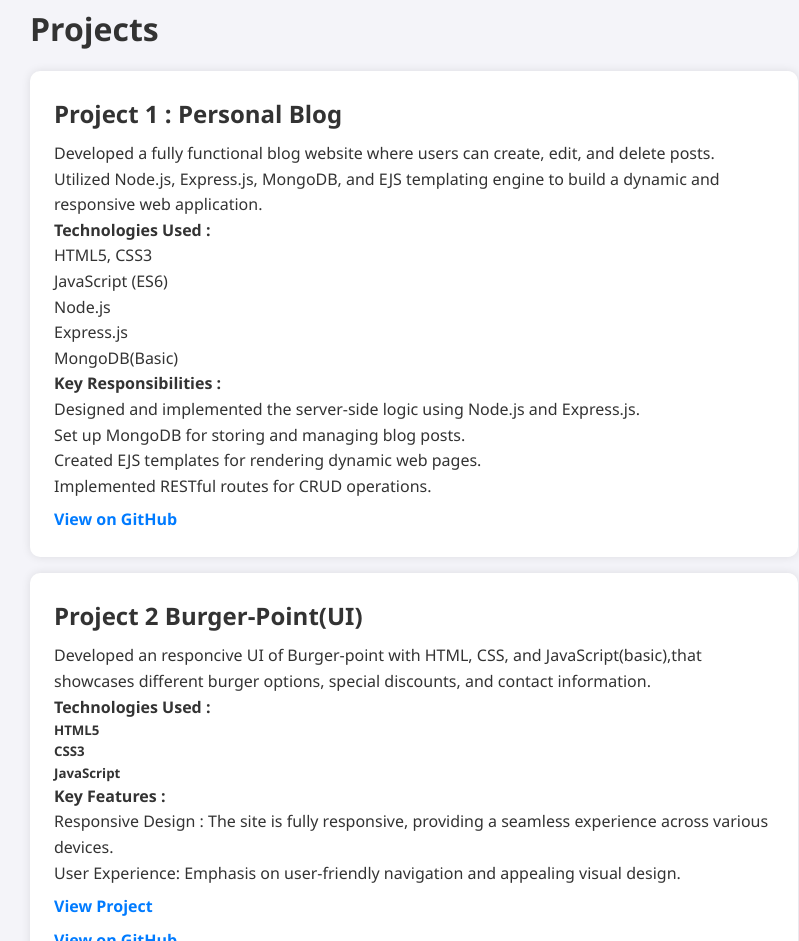
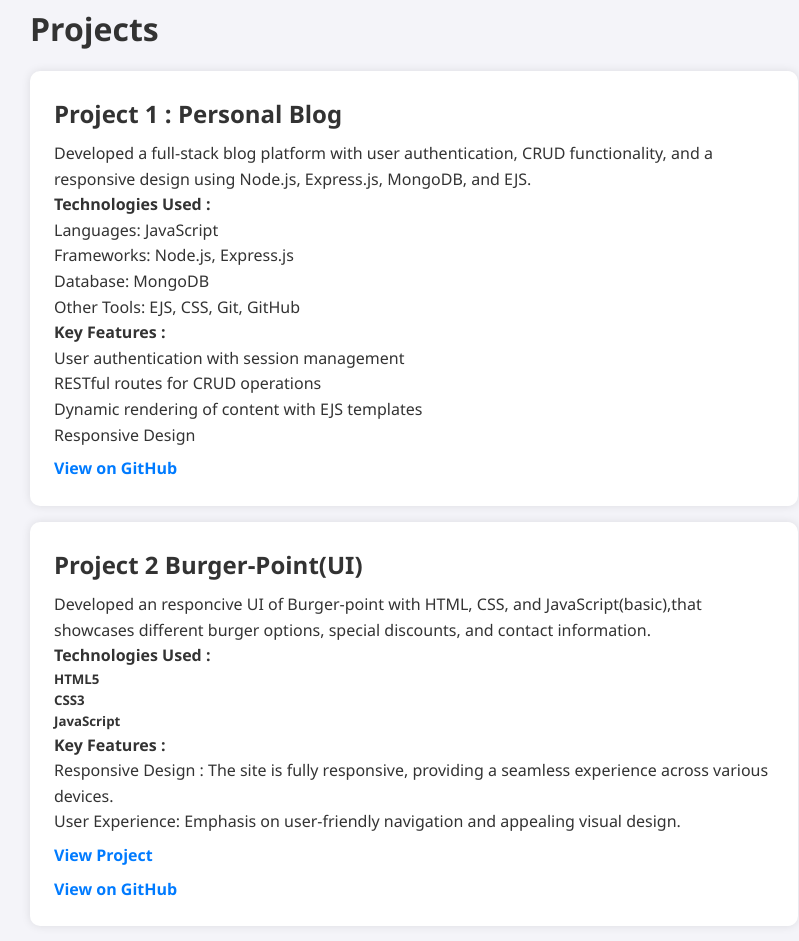
Before and after one commit to saurabh-bahirat/portfolio, a plain HTML site: page index.html in a window 1280 px wide. Shown: the part 1907-2848 px from the top of the page, without its empty margins (226-1025 px from the left). Drawn offline with Linux system fonts and the light colour scheme.

Commit message:
some content in project section is changed

```diff
--- a/index.html
+++ b/index.html
@@ -70,20 +70,17 @@
         <h2>Projects</h2>
         <div class="project">
             <h3>Project 1 : Personal Blog</h3>
-            <p>Developed a fully functional blog website where users can create, edit, and delete posts. Utilized Node.js, Express.js, MongoDB, and EJS templating engine to build a dynamic and responsive web application.</p>
-
+            <p>Developed a full-stack blog platform with user authentication, CRUD functionality, and a responsive design using Node.js, Express.js, MongoDB, and EJS.</p>
               <h4>Technologies Used :</h4>
-              <p>HTML5, CSS3</p>
-               <p>JavaScript (ES6)</p>
-               <p>Node.js</p>
-               <p>Express.js</p>
-               <p>MongoDB(Basic)</p>
-
-              <h4>Key Responsibilities :</h4>
-              <p>Designed and implemented the server-side logic using Node.js and Express.js.</p>
-              <p>Set up MongoDB for storing and managing blog posts.</p>
-              <p>Created EJS templates for rendering dynamic web pages.</p>
-              <p>Implemented RESTful routes for CRUD operations.</p>
+              <p>Languages: JavaScript</p>
+              <p>Frameworks: Node.js, Express.js</p>
+              <p>Database: MongoDB</p>
+              <p>Other Tools: EJS, CSS, Git, GitHub</p>
+              <h4>Key Features :</h4>
+              <p>User authentication with session management</p>
+              <p>RESTful routes for CRUD operations</p>
+              <p>Dynamic rendering of content with EJS templates</p>
+              <p>Responsive Design</p>
               <a href="https://github.com/saurabh-bahirat/blog-platform" target="_blank">View on GitHub</a>
         </div>
         <div class="project">
```
